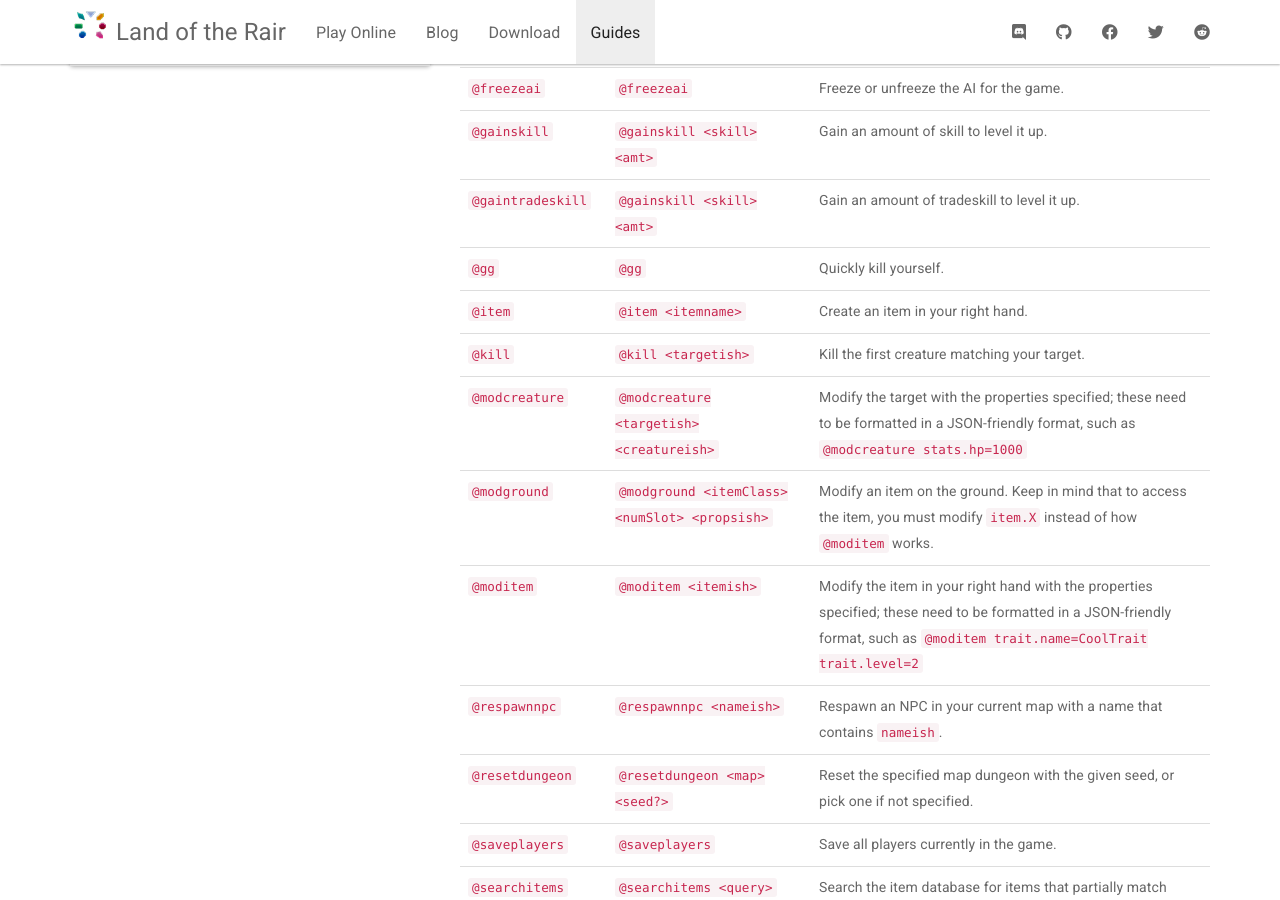
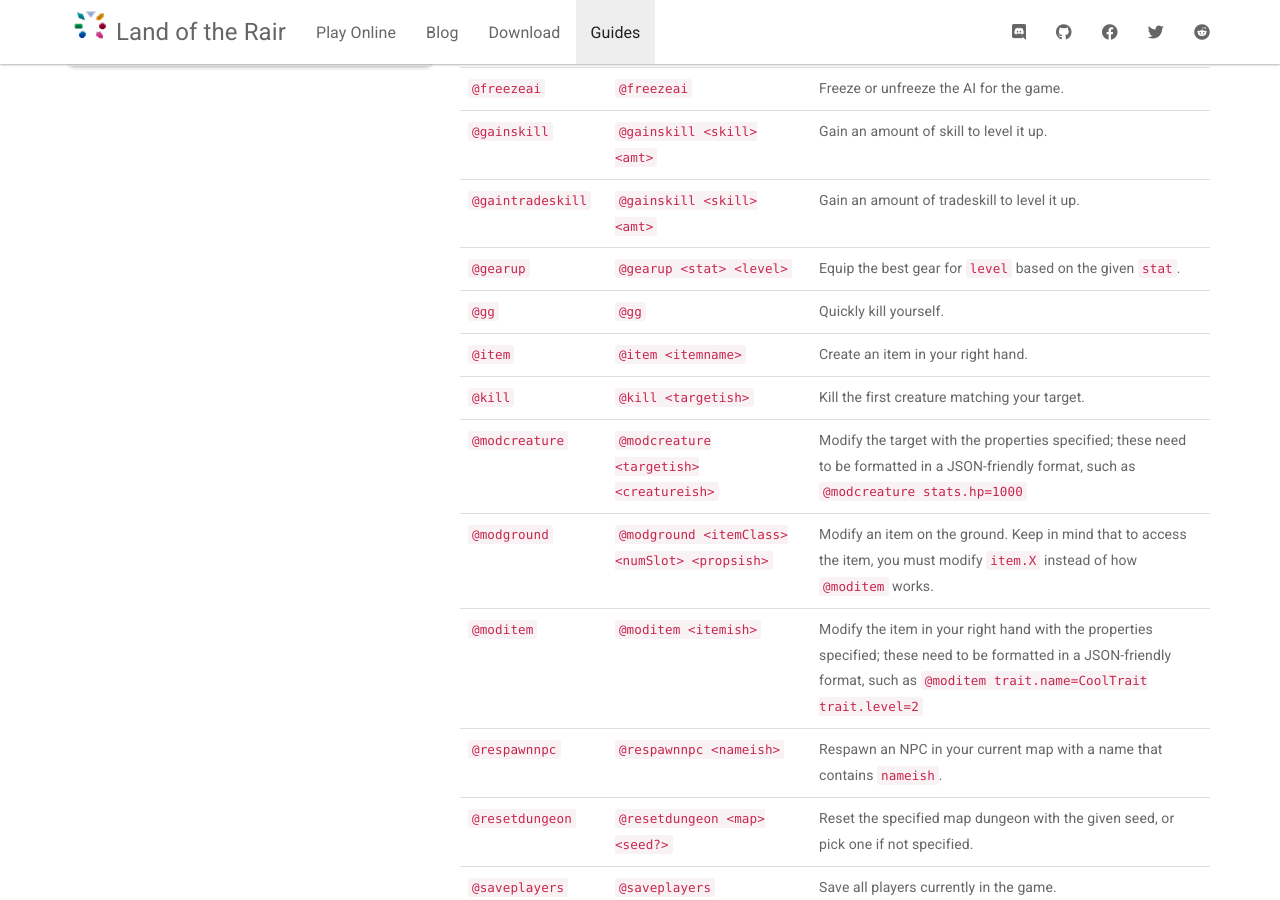
Before and after one commit to LandOfTheRair/landoftherair.github.io, a Jekyll site: the page built from _docs/creators/gm-commands.md, in a window 1280 px wide and 900 px high, scrolled down 954 px. Built offline with Jekyll 4.4.1, drawn with Linux system fonts in a browser that asks for light colours; nearby versions of some CDN libraries.

Commit message:
Update gm-commands.md

```diff
--- a/_docs/creators/gm-commands.md
+++ b/_docs/creators/gm-commands.md
@@ -23,6 +23,7 @@ If you're here, you're probably using the Mod Kit and running a local server whe
 | `@freezeai` | `@freezeai` | Freeze or unfreeze the AI for the game. |
 | `@gainskill` | `@gainskill <skill> <amt>` | Gain an amount of skill to level it up. |
 | `@gaintradeskill` | `@gainskill <skill> <amt>` | Gain an amount of tradeskill to level it up. |
+| `@gearup` | `@gearup <stat> <level>` | Equip the best gear for `level` based on the given `stat`.
 | `@gg` | `@gg` | Quickly kill yourself. |
 | `@item` | `@item <itemname>` | Create an item in your right hand. |
 | `@kill` | `@kill <targetish>` | Kill the first creature matching your target. |
```
